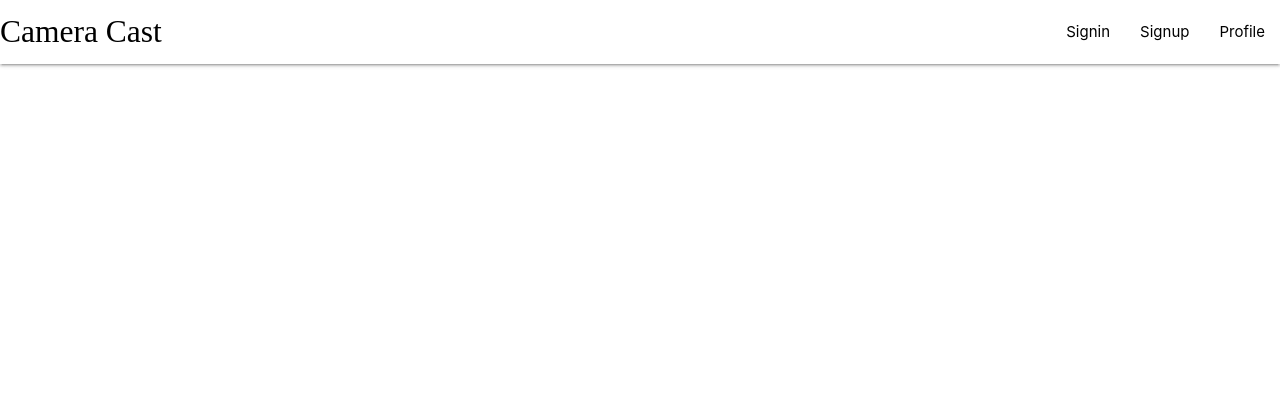
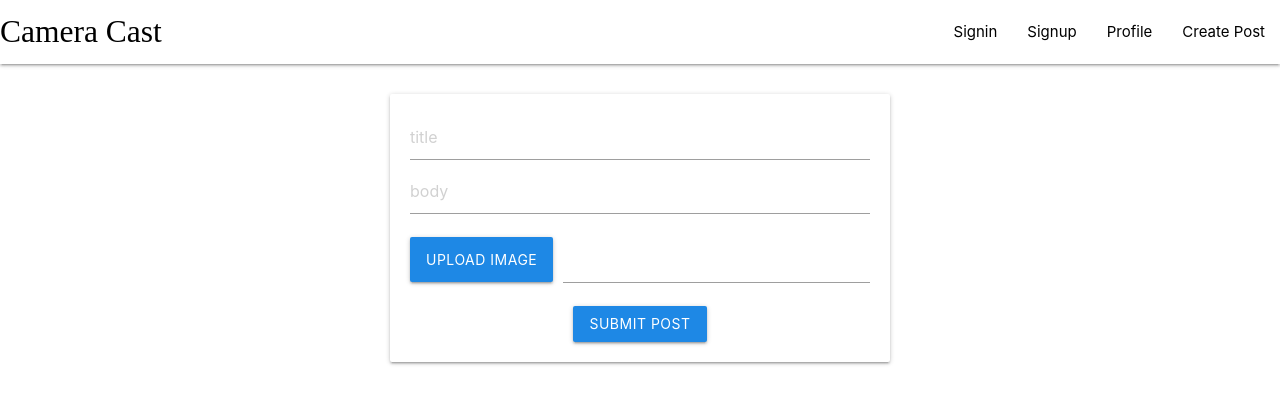
Before and after one commit to adamcg123/Final-Project-07, a React (Create React App) app in the folder client/: page /create in a window 1280 px wide. Shown: the top 404 px of the page. Built offline with nearby package versions, Linux system fonts and the light colour scheme; a web font is replaced by a local one.

Commit message:
Home page done

```diff
--- a/client/src/App.js
+++ b/client/src/App.js
@@ -6,6 +6,7 @@
 import Signin from './components/Signin';
 import Profile from './components/Profile';
 import Signup from './components/Signup';
+import CreatePost from './components/CreatePost';
 
 
 
@@ -31,6 +32,10 @@
     <Profile/>
     </Route>
 
+    <Route path="/create">
+    <CreatePost/>
+    </Route>
+
 
     </BrowserRouter>
   )
--- /dev/null
+++ b/client/src/components/CreatePost.js
@@ -0,0 +1,23 @@
+import React from 'react'
+
+const CreatePost = ()=>{
+    return(
+        <div className='card input-filed'
+        style={{margin:"30px auto", maxWidth:"500px", padding:"20px",textAlign:"center"}}>
+       <input type="text" placeholder='title'/>
+       <input type="text" placeholder='body'/>
+       <div className="file-field input-field">
+      <div className="btn #64b5f6 blue darken-1">
+        <span>Upload Image</span>
+        <input type="file"/>
+      </div>
+      <div className="file-path-wrapper">
+        <input className="file-path validate" type="text"/>
+      </div>
+    </div>
+  <button className="btn waves-effect waves-light #64b5f6 blue darken-1">Submit Post </button>
+
+        </div>
+    )
+}
+export default CreatePost
--- a/client/src/components/Home.js
+++ b/client/src/components/Home.js
@@ -9,7 +9,7 @@
         <img src="https://images.unsplash.com/photo-1533850595620-7b1711221751?ixlib=rb-1.2.1&ixid=MnwxMjA3fDB8MHxzZWFyY2h8MjB8fHBlcnNvbnxlbnwwfDB8MHx8&auto=format&fit=crop&w=800&q=60"/>
         </div>
         <div className='card-content'>
-        <i class="material-icons" style={{color:"red"}}>favorite</i>
+        <i className="material-icons" style={{color:"red"}}>favorite</i>
             <h6>title</h6>
             <p>this is amazing post</p>
             <input type="text" placeholder='add a comment'/>
@@ -22,7 +22,7 @@
         <img src="https://images.unsplash.com/photo-1533850595620-7b1711221751?ixlib=rb-1.2.1&ixid=MnwxMjA3fDB8MHxzZWFyY2h8MjB8fHBlcnNvbnxlbnwwfDB8MHx8&auto=format&fit=crop&w=800&q=60"/>
         </div>
         <div className='card-content'>
-        <i class="material-icons" style={{color:"red"}}>favorite</i>
+        <i className="material-icons" style={{color:"red"}}>favorite</i>
             <h6>title</h6>
             <p>this is amazing post</p>
             <input type="text" placeholder='add a comment'/>
@@ -35,7 +35,7 @@
         <img src="https://images.unsplash.com/photo-1533850595620-7b1711221751?ixlib=rb-1.2.1&ixid=MnwxMjA3fDB8MHxzZWFyY2h8MjB8fHBlcnNvbnxlbnwwfDB8MHx8&auto=format&fit=crop&w=800&q=60"/>
         </div>
         <div className='card-content'>
-        <i class="material-icons" style={{color:"red"}}>favorite</i>
+        <i className="material-icons" style={{color:"red"}}>favorite</i>
             <h6>title</h6>
             <p>this is amazing post</p>
             <input type="text" placeholder='add a comment'/>
--- a/client/src/components/NavBar.js
+++ b/client/src/components/NavBar.js
@@ -10,6 +10,7 @@
             <li><Link to="/signin">Signin</Link></li>
             <li><Link to="/signup">Signup</Link></li>
             <li><Link to="/profile">Profile</Link></li>
+            <li><Link to="/create">Create Post</Link></li>
           </ul>
         </div>
       </nav>
--- a/client/src/components/Signin.js
+++ b/client/src/components/Signin.js
@@ -8,7 +8,7 @@
           <h2> Camera Cast</h2>
           <input type= "text"  placeholder='email'/>
               <input type= "text" placeholder='password'/>
-  <button className="btn waves-effect waves-light #64b5f6 blue lighten-2">Login </button>
+  <button className="btn waves-effect waves-light #64b5f6 blue darken-1">Login </button>
          <h5>
             <Link to= "/signup"> Don't have an account ? </Link>
         </h5>
--- a/client/src/components/Signup.js
+++ b/client/src/components/Signup.js
@@ -9,7 +9,7 @@
           <input type= "text"  placeholder='name'/>
           <input type= "text"  placeholder='email'/>
               <input type= "text" placeholder='password'/>
-  <button className="btn waves-effect waves-light #64b5f6 blue lighten-2">Singup </button>
+  <button className="btn waves-effect waves-light #64b5f6 blue darken-1">Singup </button>
         <h5>
             <Link to= "/signin"> Already have an account ? </Link>
         </h5>
```
